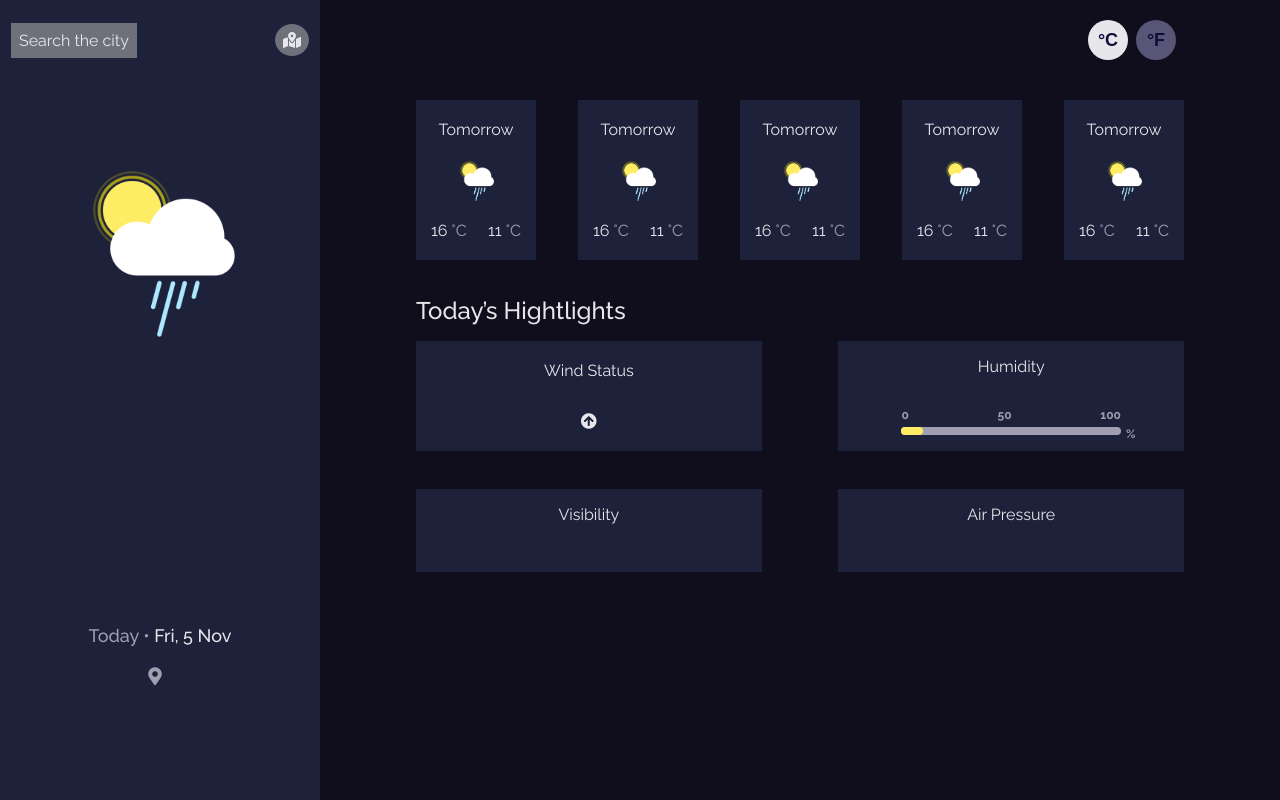
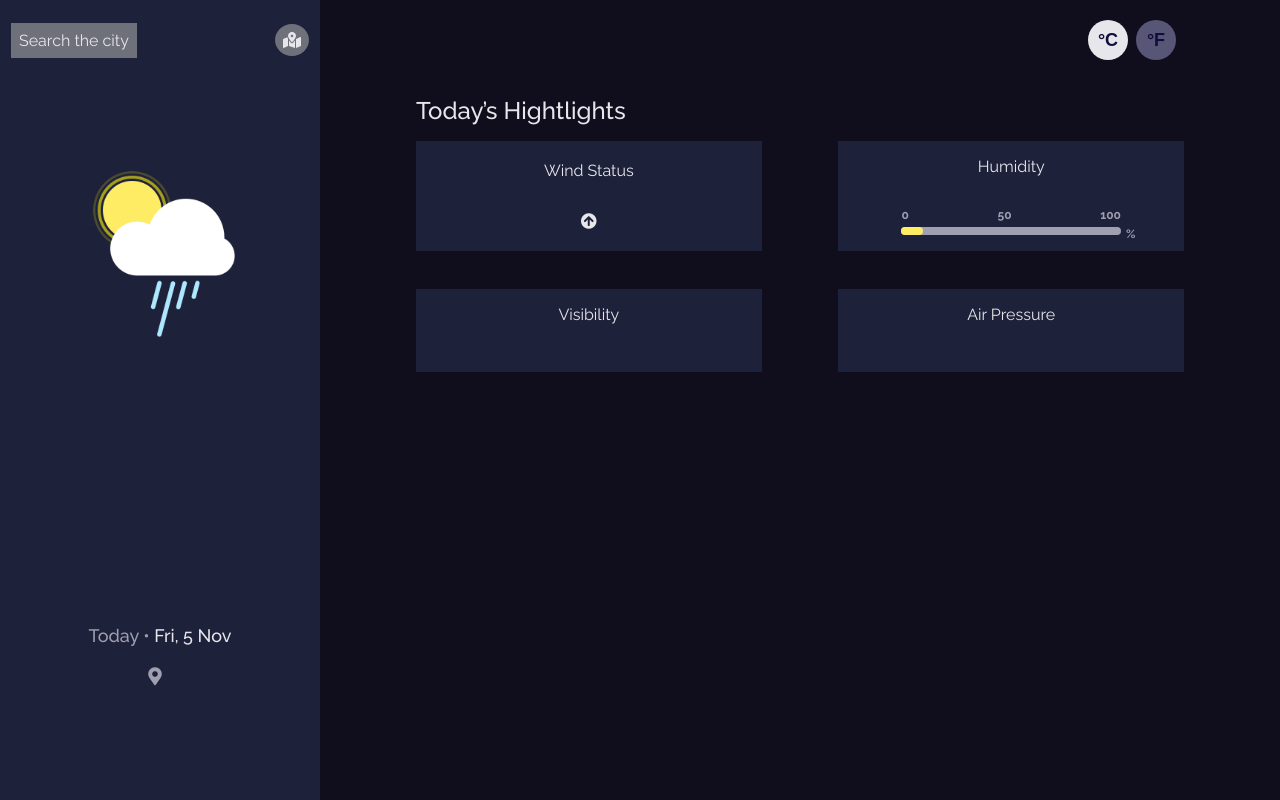
Before and after one commit to aayushm96/weatherapp, a plain HTML site: page index.html in a window 1280 px wide. Drawn offline with Linux system fonts and the light colour scheme; no server answers.

Commit message:
Update index.html

```diff
--- a/index.html
+++ b/index.html
@@ -69,7 +69,7 @@
             </form>
         </section>
 
-        <section class="forcast-display" id="forecast">
+        <!-- <section class="forcast-display" id="forecast">
             <div class="forcast-card">
                 <p>Tomorrow</p>
                 <img src="/assets/Shower.png" alt="">
@@ -79,7 +79,7 @@
                 </div>
             </div>
             <div class="forcast-card">
-                <p>Tomorrow</p>
+                <p>Next Day</p>
                 <img src="/assets/Shower.png" alt="">
                 <div class="temp-box">
                     <p>16 <span class="new-unit">°C</span></p>
@@ -87,7 +87,7 @@
                 </div>
             </div>
             <div class="forcast-card">
-                <p>Tomorrow</p>
+                <p>3rd-Day</p>
                 <img src="/assets/Shower.png" alt="">
                 <div class="temp-box">
                     <p>16 <span class="new-unit">°C</span></p>
@@ -95,7 +95,7 @@
                 </div>
             </div>
             <div class="forcast-card">
-                <p>Tomorrow</p>
+                <p>4th-Day</p>
                 <img src="/assets/Shower.png" alt="">
                 <div class="temp-box">
                     <p>16 <span class="new-unit">°C</span></p>
@@ -111,7 +111,7 @@
                 </div>
             </div>
 
-        </section>
+        </section> -->
 
         <section class="detailed-display">
             <h1>Today’s Hightlights</h1>
```
